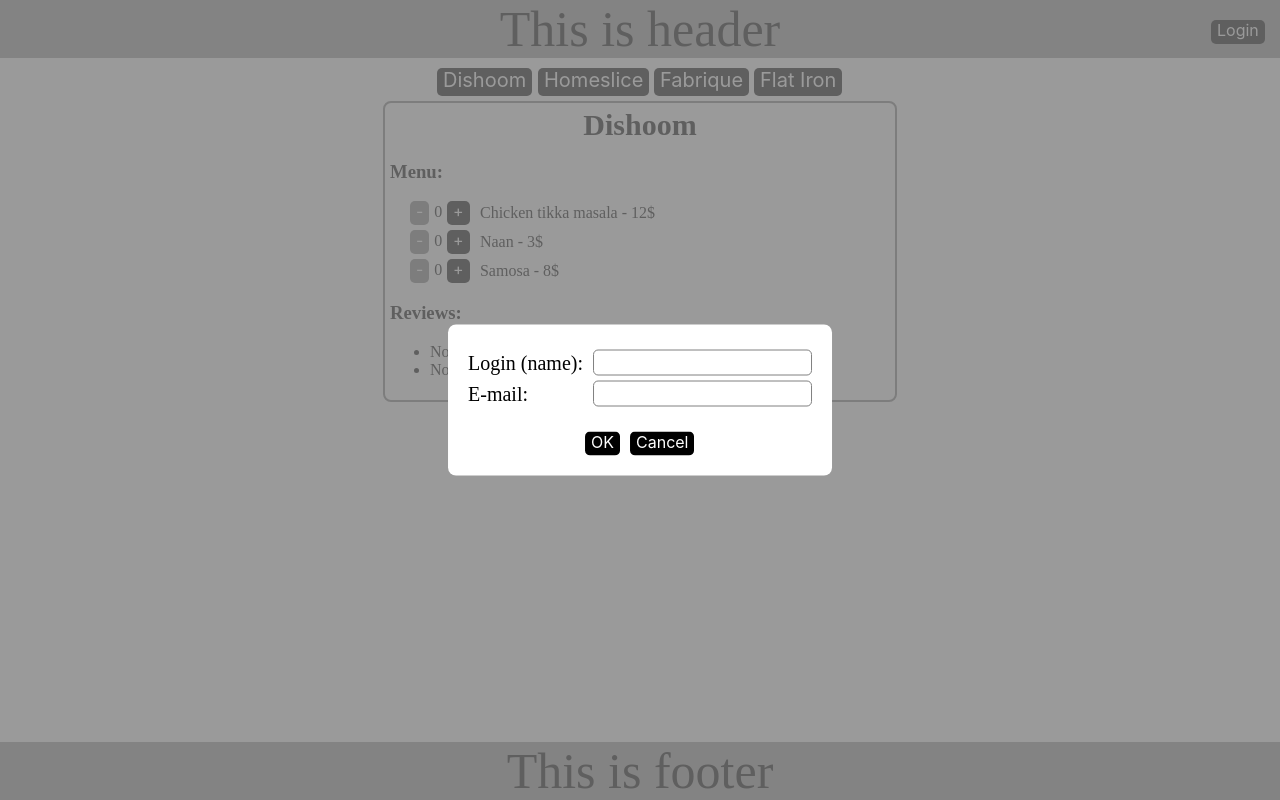
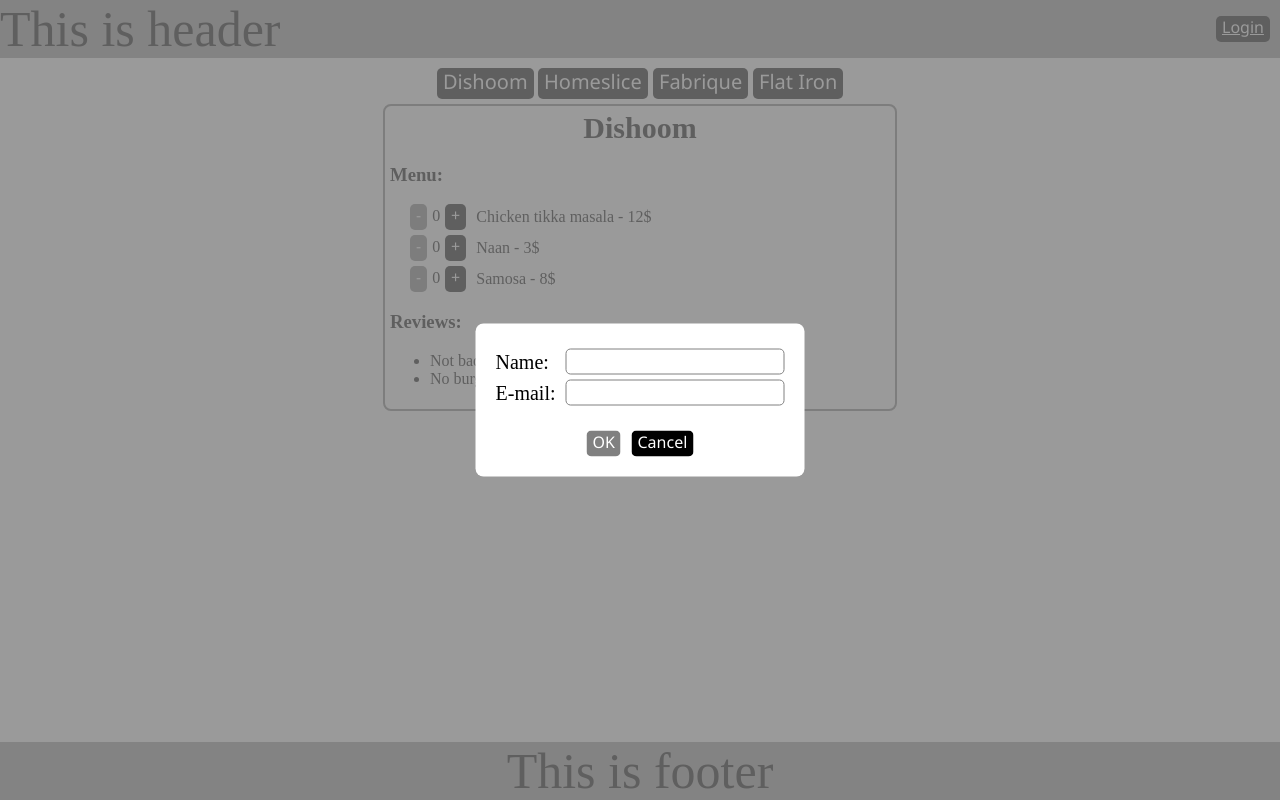
Before and after one commit to TliasheFF/react_ts_course, a React (Vite) app: page / in a window 1280 px wide. Both pictures are taken after a click on the button "Login". Built offline with nearby package versions, Linux system fonts and the light colour scheme.

Commit message:
кнопки login/logout перенес в header

```diff
--- a/src/App.tsx
+++ b/src/App.tsx
@@ -2,55 +2,35 @@
 import { Layout } from "./components/layout/component";
 import { RestaurantPage } from "./components/pages/restaurant-page/component";
 import { UserContext } from "./components/contexts/user";
-import { Button } from "./components/button/component";
 import { AuthUser, USER_INITIAL_STATE } from "./constants/auth-user";
 import { createPortal } from "react-dom";
 import { AuthModal } from "./components/auth-modal/component";
+import { ModalContext } from "./components/contexts/modal";
 
 export const App: FC = () => {
   const [user, setUser] = useState<AuthUser>(USER_INITIAL_STATE);
   const [showModal, setShowModal] = useState<boolean>(false);
 
   return (
+    <ModalContext.Provider value={{ showModal, setShowModal, setUser }}>
       <UserContext.Provider value={user}>
         <Layout className="layout">
-        <div className="login">
-          {!user.fullName && (
-            <Button
-              onClick={() => {
-                setShowModal(true);
-              }}
-              size="m"
-            >
-              Login
-            </Button>
-          )}
-
           {showModal &&
             createPortal(
               <AuthModal
                 onLogin={(authUser) => {
-                  return setUser(authUser), setShowModal(false);
+                  setUser(authUser);
+                  setShowModal(!showModal);
                 }}
-                onClose={() => setShowModal(false)}
+                onClose={() => setShowModal(!showModal)}
               />,
               document.body
             )}
-
-          {user.fullName && (
-            <div className="logout">
-              <p>{user.fullName}</p>
-              <Button onClick={() => setUser(USER_INITIAL_STATE)} size="m">
-                Logout
-              </Button>
-            </div>
-          )}
-        </div>
-
           <div className="container">
             <RestaurantPage />
           </div>
         </Layout>
       </UserContext.Provider>
+    </ModalContext.Provider>
   );
 };
--- a/src/components/auth-modal/component.tsx
+++ b/src/components/auth-modal/component.tsx
@@ -36,16 +36,23 @@
   const [form, dispatch] = useReducer(reducer, USER_INITIAL_VALUES);
   const { fullName, mail } = form;
 
+  const handleKeyDown = (event: React.KeyboardEvent) => {
+    if (event.key === "Enter") {
+      fullName && mail ? onLogin(form) : alert("Enter your name and e-mail");
+    }
+  };
+
   return (
     <div className={styles.modal}>
       <div className={styles.modal__window}>
         <div className={styles.formField}>
-          <label htmlFor="fullName">Login (name):</label>
+          <label htmlFor="fullName">Name:</label>
           <input
             id="fullName"
             type="text"
             value={fullName}
             onChange={(event) => dispatch({ type: "setFullName", payload: event.target.value })}
+            onKeyDown={handleKeyDown}
           ></input>
         </div>
 
@@ -56,13 +63,15 @@
             type="text"
             value={mail}
             onChange={(event) => dispatch({ type: "setMail", payload: event.target.value })}
+            onKeyDown={handleKeyDown}
           ></input>
         </div>
 
         <div className={styles.modalButtons}>
           <Button
+            disabled={!fullName || !mail}
             onClick={() => {
-              fullName ? onLogin(form) : alert("Enter your name");
+              fullName && mail ? onLogin(form) : alert("Enter your name and e-mail");
             }}
             size="m"
           >
--- a/src/components/button/styles.module.scss
+++ b/src/components/button/styles.module.scss
@@ -1,5 +1,4 @@
 .root {
-    appearance: none;
     background-color: #000000;
     border: none;
     border-radius: 5px;
@@ -7,7 +6,7 @@
     color: #FFFFFF;
     cursor: pointer;
     display: inline-block;
-    font-family: Roobert,-apple-system,BlinkMacSystemFont,"Segoe UI",Helvetica,Arial,sans-serif,"Apple Color Emoji","Segoe UI Emoji","Segoe UI Symbol";
+    font-family: "Segoe UI",Helvetica,Arial,sans-serif;
     outline: none;
     padding: 0 6px 4px;
     text-align: center;
@@ -33,6 +32,10 @@
         cursor: not-allowed;
     }
 
+    &:focus {
+        text-decoration: underline;
+    }
+
 }
 
 .s {
--- /dev/null
+++ b/src/components/contexts/modal.ts
@@ -0,0 +1,14 @@
+import React from "react";
+import { AuthUser } from "../../constants/auth-user";
+
+type ModalContextType = {
+    showModal: boolean,
+    setShowModal: (p: boolean) => void,
+    setUser: (p: AuthUser) => void,
+}
+
+export const ModalContext = React.createContext<ModalContextType>({
+    showModal: false,
+    setShowModal: () => {},
+    setUser: () => {},
+});
--- a/src/components/contexts/user.ts
+++ b/src/components/contexts/user.ts
@@ -1,3 +1,4 @@
 import React from "react";
+import { AuthUser } from "../../constants/auth-user";
 
-export const UserContext = React.createContext({ fullName: "", mail: "" });
+export const UserContext = React.createContext<AuthUser>({fullName: "", mail: ""});
--- a/src/components/header/component.tsx
+++ b/src/components/header/component.tsx
@@ -1,6 +1,12 @@
 import { FC } from "react";
 import styles from "./styles.module.scss";
+import { LoginLogout } from "../login-logout/component";
 
 export const Header: FC = () => {
-  return <header className={styles.root}>This is header</header>;
+  return (
+    <header className={styles.root}>
+      This is header
+      <LoginLogout />
+    </header>
+  );
 };
--- a/src/components/header/styles.module.scss
+++ b/src/components/header/styles.module.scss
@@ -1,4 +1,6 @@
 .root {
+    display: flex;
+    justify-content: space-between;
     font-size: 50px;
     text-align: center;
     background: rgba(128, 127, 127, 0.774);
--- /dev/null
+++ b/src/components/login-logout/component.tsx
@@ -0,0 +1,30 @@
+import { FC, useContext } from "react";
+import { Button } from "../button/component";
+import { ModalContext } from "../contexts/modal";
+import styles from "./styles.module.scss";
+import { UserContext } from "../contexts/user";
+import { USER_INITIAL_STATE } from "../../constants/auth-user";
+
+export const LoginLogout: FC = () => {
+  const { showModal, setShowModal, setUser } = useContext(ModalContext);
+  const { fullName } = useContext(UserContext);
+
+  return (
+    <div className={styles.root}>
+      {!fullName && (
+        <Button onClick={() => setShowModal(!showModal)} size="m">
+          Login
+        </Button>
+      )}
+
+      {fullName && (
+        <div className={styles.logout}>
+          <p className={styles.userName}>{fullName}</p>
+          <Button onClick={() => setUser(USER_INITIAL_STATE)} size="m">
+            Logout
+          </Button>
+        </div>
+      )}
+    </div>
+  );
+};
--- /dev/null
+++ b/src/components/login-logout/styles.module.scss
@@ -0,0 +1,16 @@
+.root {
+    display: flex;
+    align-items: center;
+    padding: 0 10px;
+}
+
+.logout {
+    display: flex;
+    align-items: center;
+    gap: 10px;
+}
+
+.userName {
+    font-size: 18px;
+    margin: 0;
+}
--- a/src/components/pages/restaurant-page/component.tsx
+++ b/src/components/pages/restaurant-page/component.tsx
@@ -6,7 +6,7 @@
 import styles from "./styles.module.scss";
 
 export const RestaurantPage: FC = () => {
-  const [activeRestaurantId, setActiveRestaurantId] = useState(restaurants[0].id);
+  const [activeRestaurantId, setActiveRestaurantId] = useState<TRestaurant["id"]>(restaurants[0].id);
 
   const activeRestaurant: TRestaurant | undefined = restaurants.find((restaurant) => restaurant.id === activeRestaurantId);
 
--- a/src/components/styles/index.scss
+++ b/src/components/styles/index.scss
@@ -14,20 +14,3 @@
     flex-direction: column;
     align-items: center;
 }
-
-.login {
-    position: fixed;
-    right: 15px;
-    top: 20px
-}
-
-.logout {
-    display: flex;
-    align-items: center;
-    gap: 10px;
-
-    &>p {
-        margin: 0;
-        font-size: 16px;
-    }
-}
```
Lines whose indentation alone changed are shown as unchanged.
